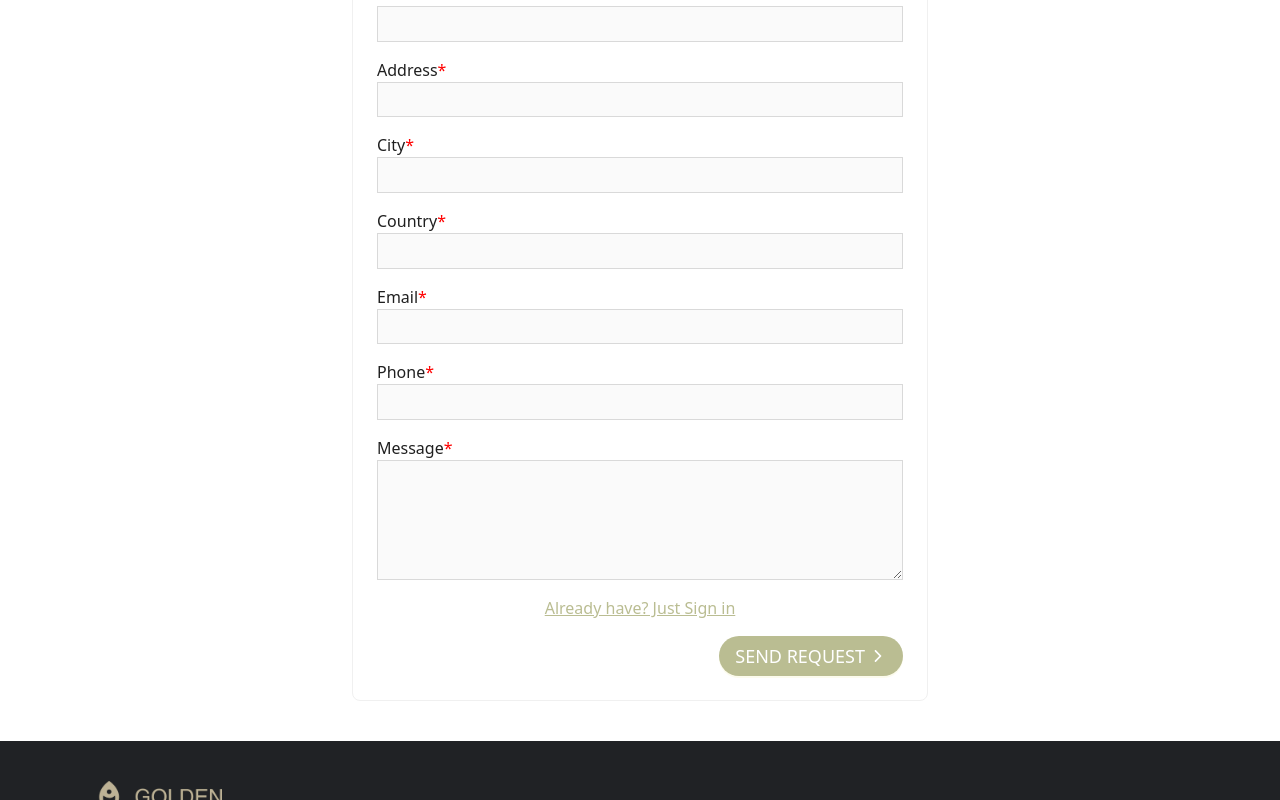
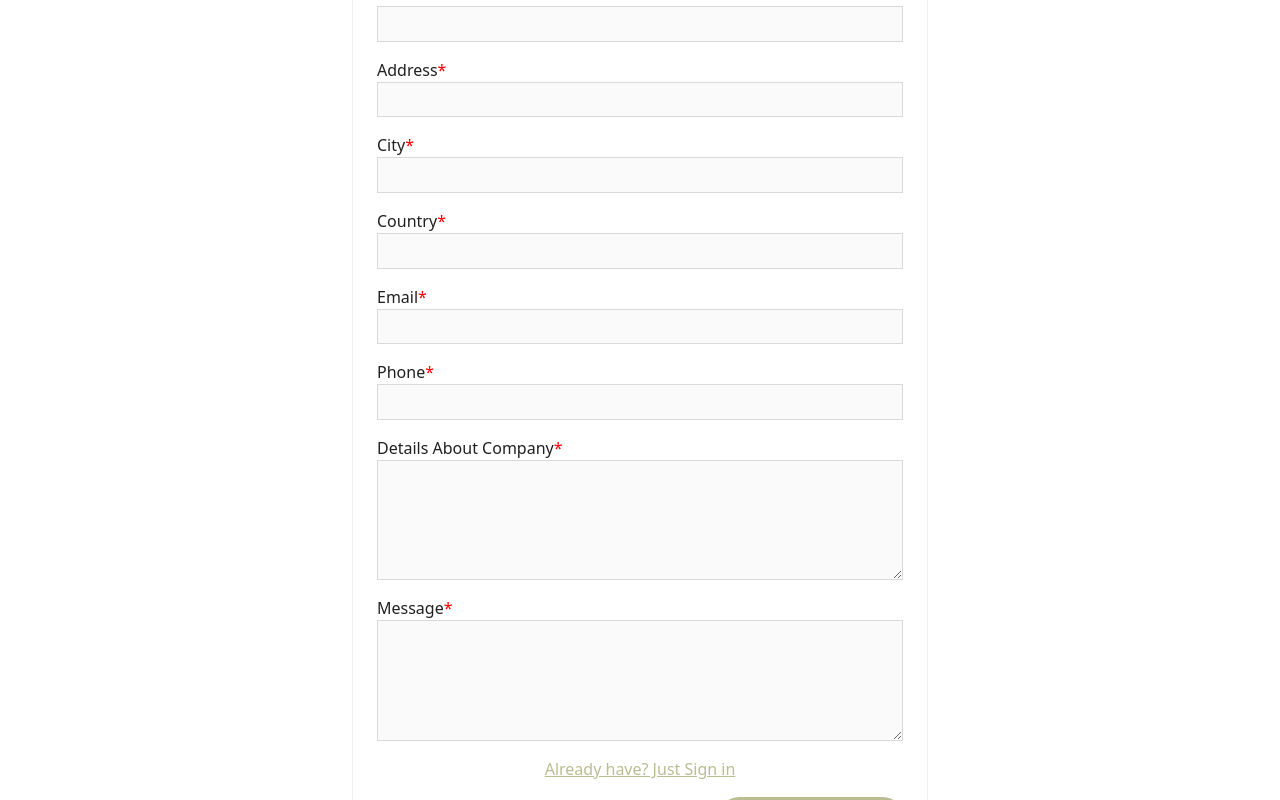
Before and after one commit to checkiamsiam/ocean-harbor-frontend, a Next.js app: page /registration in a window 1280 px wide. Shown: the part 580-1380 px from the top of the page. Built offline with nearby package versions, Linux system fonts and the light colour scheme; no server answers.

Commit message:
quotation req,  account req done

```diff
--- a/package.json
+++ b/package.json
@@ -29,7 +29,7 @@
     "react-redux": "^8.1.3",
     "sharp": "^0.32.6",
     "tailwind-merge": "^2.0.0",
-    "yup": "^1.3.2"
+    "zod": "^3.22.4"
   },
   "devDependencies": {
     "@types/js-cookie": "^3.0.6",
--- a/src/components/form/Form.tsx
+++ b/src/components/form/Form.tsx
@@ -27,8 +27,8 @@ const Form = ({
 
   const { handleSubmit, reset } = methods;
 
-  const onSubmit = (data: any) => {
-    submitHandler(data);
+  const onSubmit = async (data: any) => {
+    await submitHandler(data);
     reset();
   };
 
--- a/src/components/form/FormSelectField.tsx
+++ b/src/components/form/FormSelectField.tsx
@@ -1,5 +1,6 @@
 "use client";
 
+import { getErrorMessageByPropertyName } from "@/utils/Form/schemaValidator";
 import { Select } from "antd";
 import { Controller, useFormContext } from "react-hook-form";
 
@@ -32,7 +33,9 @@ const FormSelectField = ({
   style,
   handleChange,
 }: SelectFieldProps & { style ?: Record<string, any> }) => {
-  const { control } = useFormContext();
+  const { control , formState: { errors }, } = useFormContext();
+
+  const errorMessage = getErrorMessageByPropertyName(errors, name);
 
   return (
     <>
@@ -47,7 +50,6 @@ const FormSelectField = ({
             loading={loading}
             options={options}
             value={value}
-            defaultValue={defaultValue}
             style={{
               width: "100%",
               borderRadius: 0,
@@ -59,6 +61,7 @@ const FormSelectField = ({
           />
         )}
       />
+      <small style={{ color: "red" }}>{errorMessage}</small>
     </>
   );
 };
--- a/src/components/sections/Cart/Cart.tsx
+++ b/src/components/sections/Cart/Cart.tsx
@@ -1,27 +1,67 @@
 "use client";
 import CartCard from "@/components/sectionComponents/Cart/CartCard";
 import GAButton from "@/components/ui/GAButton";
-import { getCart } from "@/service/cart/cart.service";
+import { useRequestQuotationMutation } from "@/redux/features/order/orderApi";
+import { clearCart, getCart } from "@/service/cart/cart.service";
 import { ICart } from "@/types";
+import { Empty, message } from "antd";
+import { useSession } from "next-auth/react";
+import { useRouter } from "next/navigation";
 import { useEffect, useState } from "react";
 
 const Cart = () => {
+  const router = useRouter();
+  const { data: session, status } = useSession();
   const [cart, setCart] = useState<ICart>([] as ICart);
+  const [requestQuotation] = useRequestQuotationMutation();
   useEffect(() => {
     setCart(getCart());
   }, []);
+  const handleRequestPriceQuotation = async () => {
+    if (!session && status === "unauthenticated") {
+      message.error("You need to login first");
+      router.push("/login");
+      return;
+    }
+    const items = cart.map((item) => ({
+      productId: item.product.id,
+      quantity: item.quantity,
+    }));
+
+    try {
+      message.loading("Requesting.....");
+      const res = await requestQuotation(items).unwrap();
+      if (!!res) {
+        message.destroy();
+        message.success("Quotation Request sent for following items");
+        clearCart();
+        setCart(getCart());
+      }
+    } catch (error) {
+      message.destroy();
+      message.error("Request failed! try again");
+    }
+  };
   return (
     <div>
       <div className="ga-container">
         <div className="py-10">
+          {cart && cart.length > 0 ? (
+            <>
               <div className="flex flex-col gap-5">
                 {cart.map((item) => (
                   <CartCard key={item.product.id} product={item.product} />
                 ))}
               </div>
               <div className="mt-5 flex justify-center">
-            <GAButton arrow>Request price quotation</GAButton>
+                <GAButton onClick={handleRequestPriceQuotation} arrow>
+                  Request price quotation
+                </GAButton>
               </div>
+            </>
+          ) : (
+            <Empty description="Cart is Empty" />
+          )}
         </div>
       </div>
     </div>
--- a/src/components/sections/Login/LoginForm.tsx
+++ b/src/components/sections/Login/LoginForm.tsx
@@ -3,8 +3,10 @@ import Form from "@/components/form/Form";
 import FormInput from "@/components/form/FormInput";
 import GAButton from "@/components/ui/GAButton";
 import { Link, useRouter } from "@/lib/router-events";
+import loginValidation from "@/schema/login.schema";
 import { signIn } from "@/service/auth/signIn";
 import { ILoginCredentials } from "@/types";
+import { zodResolver } from "@hookform/resolvers/zod";
 import { Card } from "antd";
 import { useState } from "react";
 
@@ -15,7 +17,7 @@ const LoginForm = () => {
     const res = await signIn({
       email: data.email,
       password: data.password,
-    })
+    });
     if (res?.ok && !res?.error) {
       router.push("/");
       setError(false);
@@ -31,7 +33,7 @@ const LoginForm = () => {
           <Card>
             <h1 className="text-[2rem] mb-5 text-primary">Login</h1>
 
-            <Form submitHandler={submitHandler}>
+            <Form submitHandler={submitHandler} resolver={zodResolver(loginValidation)}>
               <div className="flex flex-col gap-4">
                 <div>
                   <FormInput name="email" required label="Email" size="large" />
--- a/src/components/sections/Registration/RegistrationRequestForm.tsx
+++ b/src/components/sections/Registration/RegistrationRequestForm.tsx
@@ -5,20 +5,37 @@ import FormSelectField from "@/components/form/FormSelectField";
 import FormTextArea from "@/components/form/FormTextArea";
 import GAButton from "@/components/ui/GAButton";
 import { Link } from "@/lib/router-events";
-import { Card } from "antd";
+import { IAccReq, useAccountRequestMutation } from "@/redux/features/accountRequest/accoutRequestApi";
+import accountRequestValidation from "@/schema/accountRequest.schema";
+import { zodResolver } from "@hookform/resolvers/zod";
+import { Card, message } from "antd";
+import { useRouter } from "next/navigation";
 
 const RegistrationRequestForm = () => {
-  const submitHandler = (data: any) => {
-    console.log("submited");
+  const router = useRouter();
+  const [requestAccount, { isLoading }] = useAccountRequestMutation();
+  const submitHandler = async (data: IAccReq) => {
+    message.loading("Requesting.....");
+    try {
+      const res = await requestAccount(data).unwrap();
+      if (!!res) {
+        message.destroy();
+        message.success("Your request has been sent successfully");
+        router.push("/");
+      }
+    } catch (err: any) {
+      message.destroy();
+      message.error("Account request failed! try again");
+    }
   };
+
   return (
     <div className="ga-container">
       <div className="py-10">
         <div className="max-w-xl mx-auto">
           <Card>
             <h1 className="text-[2rem] mb-5 text-primary">Request An Account</h1>
-
-            <Form submitHandler={submitHandler}>
+            <Form submitHandler={submitHandler} resolver={zodResolver(accountRequestValidation)}>
               <div className="flex flex-col gap-4">
                 <div className="flex flex-col">
                   <FormSelectField
@@ -29,7 +46,6 @@ const RegistrationRequestForm = () => {
                       { label: "Shop", value: "shop" },
                       { label: "Wholesale", value: "wholesale" },
                     ]}
-                    defaultValue={{ label: "Shop", value: "shop" }}
                     style={{
                       width: "200px",
                     }}
@@ -42,7 +58,7 @@ const RegistrationRequestForm = () => {
                   <FormInput name="companyName" required label="Company Name" size="large" />
                 </div>
                 <div>
-                  <FormInput name="companyRegisteredNo" required label="Company Registered No." size="large" />
+                  <FormInput name="companyRegNo" required label="Company Registered No." size="large" />
                 </div>
                 <div>
                   <FormInput name="taxNumber" required label="TAX No." size="large" />
@@ -63,6 +79,9 @@ const RegistrationRequestForm = () => {
                   <FormInput name="phone" required label="Phone" size="large" />
                 </div>
 
+                <div>
+                  <FormTextArea name="companyDetails" required label="Details About Company" rows={5} />
+                </div>
                 <div>
                   <FormTextArea name="message" required label="Message" rows={5} />
                 </div>
--- /dev/null
+++ b/src/redux/features/accountRequest/accoutRequestApi.tsx
@@ -0,0 +1,21 @@
+import { baseApi } from "@/redux/baseApi";
+import { AccountRequest } from "@/types/ApiResponse";
+
+const account_request = "/account-request";
+
+export type IAccReq = Omit<AccountRequest, "id">;
+
+export const accountRequestApi = baseApi.injectEndpoints({
+  endpoints: (builder) => ({
+    accountRequest: builder.mutation({
+      query: (arg: IAccReq) => ({
+        url: account_request + "/create",
+        method: "POST",
+        data: arg,
+      }),
+    }),
+  }),
+});
+
+
+export const { useAccountRequestMutation } = accountRequestApi;
--- /dev/null
+++ b/src/redux/features/order/orderApi.tsx
@@ -0,0 +1,22 @@
+import { baseApi } from "@/redux/baseApi";
+import { AccountRequest } from "@/types/ApiResponse";
+
+const order_url = "/order";
+
+export type IAccReq = Omit<AccountRequest, "id">;
+
+export const OrderApi = baseApi.injectEndpoints({
+  endpoints: (builder) => ({
+    requestQuotation: builder.mutation({
+      query: (arg: { productId: string; quantity: number }[]) => ({
+        url: order_url + "/request-quotation",
+        method: "POST",
+        data: {
+          items: arg,
+        },
+      }),
+    }),
+  }),
+});
+
+export const { useRequestQuotationMutation } = OrderApi;
--- /dev/null
+++ b/src/schema/accountRequest.schema.ts
@@ -0,0 +1,48 @@
+import { z } from "zod";
+
+const accountRequestValidation = z
+  .object({
+    name: z.string({
+      required_error: "customer name is required",
+    }),
+    companyName: z.string({
+      required_error: "companyName is required",
+    }),
+    companyType: z.string({
+      required_error: "companyType is required",
+    }),
+    companyRegNo: z.string({
+      required_error: "companyType is required",
+    }),
+    companyDetails: z.string({
+      required_error: "companyDetails is required",
+    }),
+    taxNumber: z.string({
+      required_error: "taxNumber is required",
+    }),
+    address: z.string({
+      required_error: "address is required",
+    }),
+    city: z.string({
+      required_error: "city is required",
+    }),
+    country: z.string({
+      required_error: "country is required",
+    }),
+    email: z
+      .string({
+        required_error: "email is required",
+      })
+      .email({
+        message: "email is invalid",
+      }),
+    phone: z.string({
+      required_error: "phone is required",
+    }),
+    message: z.string().optional(),
+  })
+  .strict();
+
+
+
+export default accountRequestValidation;
--- a/src/service/cart/cart.service.ts
+++ b/src/service/cart/cart.service.ts
@@ -1,7 +1,7 @@
 import { cart_key } from "@/constants/localstorageKeys";
 import { ICart } from "@/types";
 import { Product } from "@/types/ApiResponse";
-import { getFromLocalStorage, setToLocalStorage } from "@/utils/browserStorage/localstorage";
+import { getFromLocalStorage, removeFromLocalStorage, setToLocalStorage } from "@/utils/browserStorage/localstorage";
 
 export const getCart = (): ICart => {
   const cart: ICart = JSON.parse(getFromLocalStorage(cart_key) || "[]");
@@ -42,3 +42,7 @@ export const removeQntFromCart = (product: Product): void => {
   }
   setToLocalStorage(cart_key, JSON.stringify(cart));
 };
+
+export const clearCart = (): void => {
+  removeFromLocalStorage(cart_key);
+};
```
Also changed, not shown: src/schema/login.schema.ts (added, +16 -0 lines), src/app/not-found.tsx (line endings or trailing spaces), 1 other file (tests, documents, lock files or other folders). Lines whose indentation alone changed are shown as unchanged.
